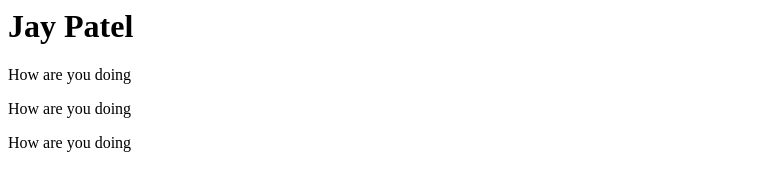
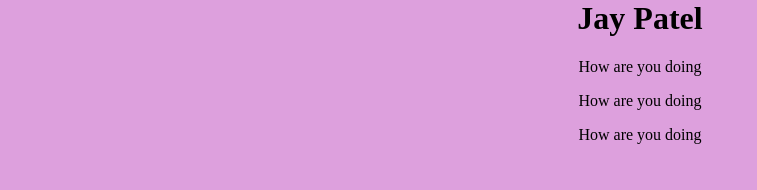
Before and after one commit to jaypatelme/website.me, a plain HTML site: page index.html in a window 1280 px wide. Shown: the whole page, without its empty margins (0-757 px from the left). Drawn offline with Linux system fonts and the light colour scheme.

```diff
--- a/index.html
+++ b/index.html
@@ -4,6 +4,7 @@
     <meta http-equiv="X-UA-Compatible" content="IE=edge">
     <meta name="viewport" content="width=device-width, initial-scale=1.0">
     <title>Document</title>
+    <link rel="stylesheet" href = 'styles.css'>
 </head>
 <body>
     <h1>Jay Patel</h1>
```
